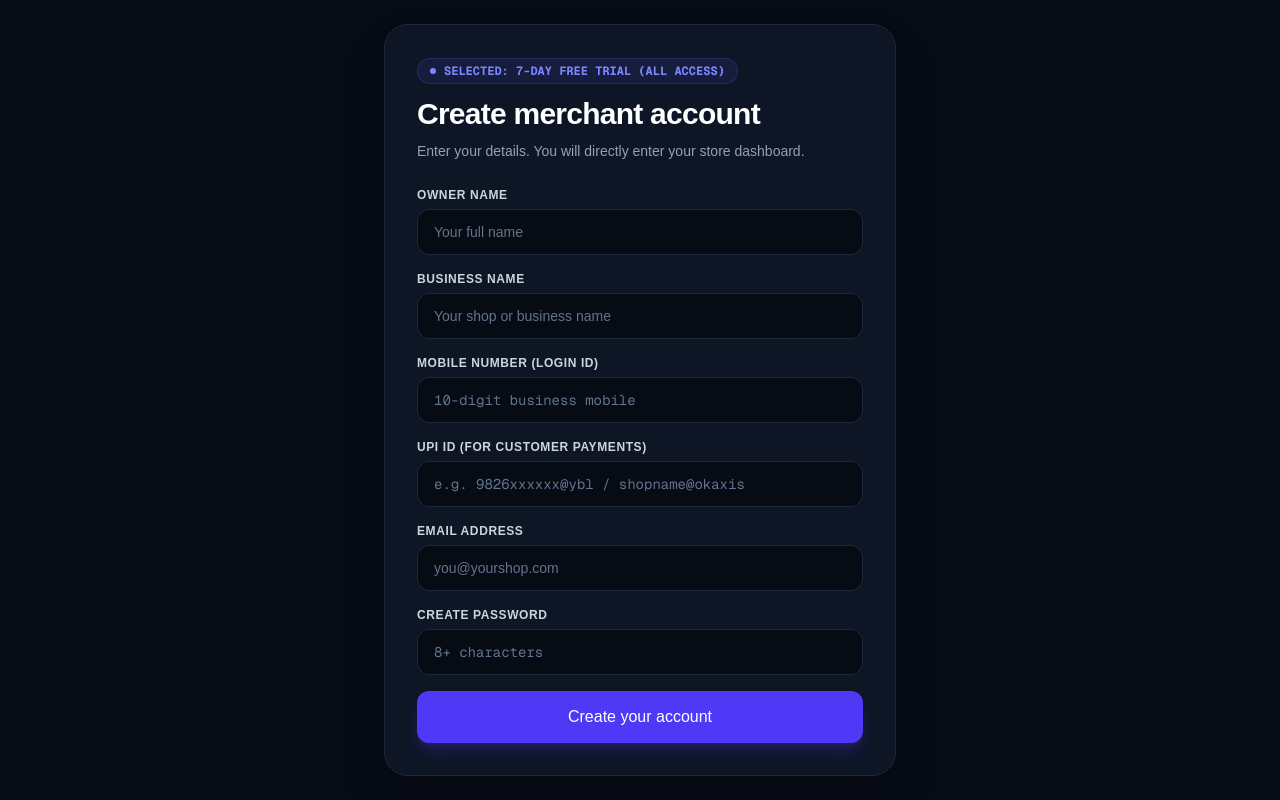
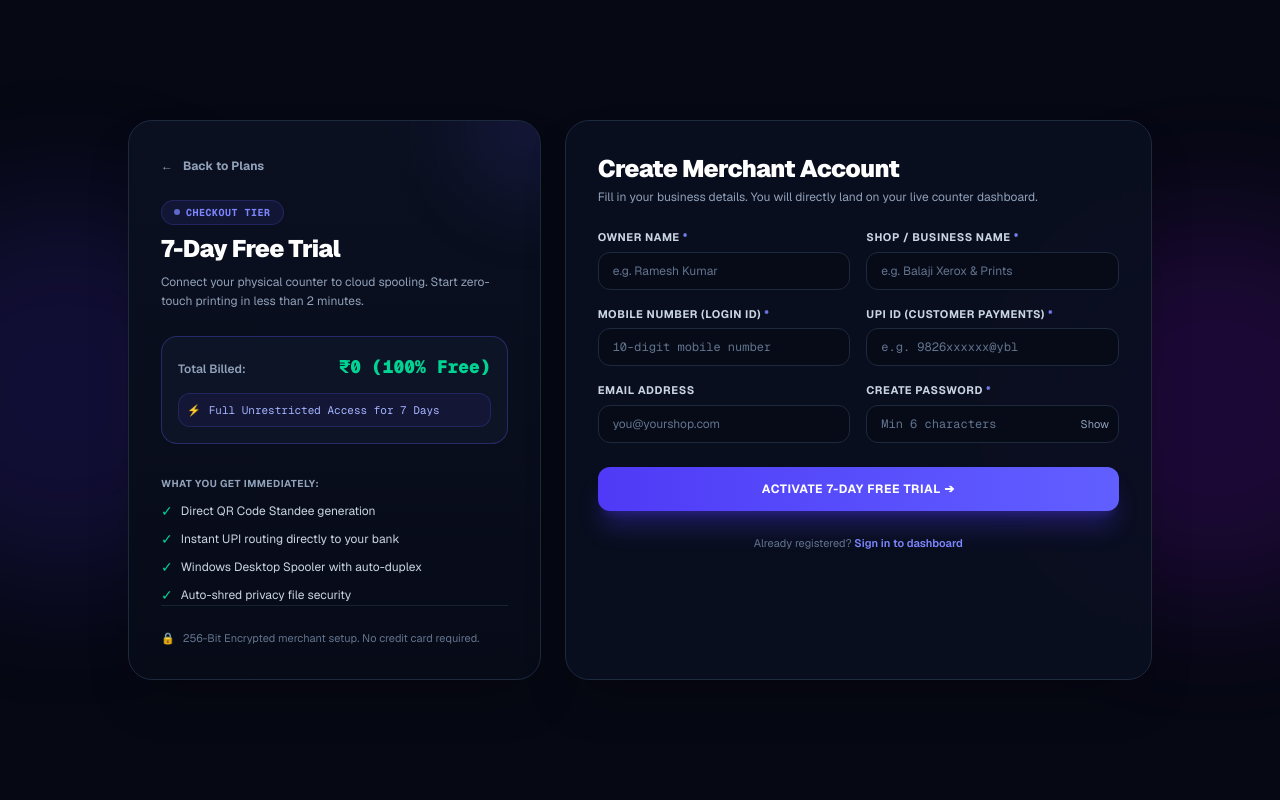
Before and after one commit to Vashu2302/scantoprint, a Next.js app: page /register in a window 1280 px wide. Built offline with nearby package versions, Linux system fonts and the light colour scheme.

Commit message:
ui: modernize registration page with split-view and ambient theme

```diff
--- a/app/register/page.tsx
+++ b/app/register/page.tsx
@@ -2,6 +2,7 @@
 
 import React, { useState, Suspense } from 'react';
 import { useSearchParams } from 'next/navigation';
+import Link from 'next/link';
 
 function RegisterMerchantForm() {
   const searchParams = useSearchParams();
@@ -10,6 +11,7 @@ function RegisterMerchantForm() {
 
   const [loading, setLoading] = useState(false);
   const [errorMessage, setErrorMessage] = useState('');
+  const [showPassword, setShowPassword] = useState(false);
   const [form, setForm] = useState({
     ownerName: '',
     businessName: '',
@@ -49,7 +51,7 @@ function RegisterMerchantForm() {
       if (typeof window !== 'undefined') {
         localStorage.setItem('stp_merchant_token', data.shop.api_key);
         localStorage.setItem('stp_merchant_shop', JSON.stringify(data.shop));
-        // Hard refresh redirect - Login page bilkul bypass hoga
+        // Hard refresh redirect
         window.location.replace(`/dashboard/${data.shop.slug}`);
       }
     } catch (err: any) {
@@ -58,101 +60,203 @@ function RegisterMerchantForm() {
     }
   };
 
-  const planTitle =
-    planParam === 'premium'
-      ? 'Premium Plan (Unlimited Prints)'
-      : planParam === 'standard'
-      ? 'Standard Plan (500 Pages/mo)'
-      : '7-Day Free Trial (All Access)';
+  // Plan Details Configuration
+  const isPremium = planParam === 'premium';
+  const isStandard = planParam === 'standard';
+  const isTrial = !isPremium && !isStandard;
+
+  const planName = isPremium
+    ? 'Premium Plan'
+    : isStandard
+    ? 'Standard Plan'
+    : '7-Day Free Trial';
+
+  const planCost = isPremium
+    ? cycleParam === 'yearly' ? '₹2,199 / yr' : '₹249 / mo'
+    : isStandard
+    ? cycleParam === 'yearly' ? '₹1,499 / yr' : '₹149 / mo'
+    : '₹0 (100% Free)';
+
+  const planQuota = isPremium
+    ? 'Unlimited Pages & Priority Spool'
+    : isStandard
+    ? '500 Pages Quota + Top-Up Support'
+    : 'Full Unrestricted Access for 7 Days';
 
   return (
-    <main className="min-h-screen bg-[#070b14] text-slate-100 flex items-center justify-center p-4">
-      <div className="w-full max-w-lg bg-[#0e1626] border border-slate-800 rounded-3xl p-8 shadow-2xl">
-        <div className="mb-6">
-          <div className="inline-flex items-center gap-2 px-3 py-1 rounded-full bg-indigo-500/10 border border-indigo-500/20 text-indigo-400 text-xs font-mono font-bold uppercase mb-3">
-            <span className="w-1.5 h-1.5 rounded-full bg-indigo-400"></span>
-            <span>Selected: {planTitle}</span>
+    <main className="min-h-screen bg-[#060813] text-slate-100 flex items-center justify-center p-4 sm:p-8 relative overflow-hidden font-sans selection:bg-indigo-500 selection:text-white">
+      {/* Background Ambient Glow Orbs */}
+      <div className="absolute top-1/4 -left-32 w-96 h-96 bg-indigo-600/15 rounded-full blur-3xl pointer-events-none"></div>
+      <div className="absolute bottom-1/4 -right-32 w-96 h-96 bg-purple-600/15 rounded-full blur-3xl pointer-events-none"></div>
+
+      <div className="w-full max-w-5xl grid grid-cols-1 lg:grid-cols-12 gap-6 relative z-10">
+
+        {/* LEFT COLUMN: PLAN SUMMARY & VALUE CARD */}
+        <div className="lg:col-span-5 bg-gradient-to-b from-[#0b1021] to-[#070b18] border border-slate-800 rounded-3xl p-6 sm:p-8 flex flex-col justify-between shadow-2xl relative overflow-hidden">
+          <div className="absolute -top-16 -right-16 w-36 h-36 bg-indigo-500/10 rounded-full blur-2xl"></div>
+
+          <div className="space-y-6">
+            <Link href="/" className="inline-flex items-center gap-2.5 text-xs font-bold text-slate-400 hover:text-white transition-colors">
+              <span>←</span>
+              <span>Back to Plans</span>
+            </Link>
+
+            <div className="space-y-2">
+              <div className="inline-flex items-center gap-1.5 px-3 py-1 rounded-full bg-indigo-500/10 border border-indigo-500/20 text-indigo-400 text-[10px] font-mono font-bold uppercase tracking-wider">
+                <span className="w-1.5 h-1.5 rounded-full bg-indigo-400 animate-pulse"></span>
+                <span>Checkout Tier</span>
               </div>
-          <h1 className="text-2xl sm:text-3xl font-bold text-white tracking-tight">
-            Create merchant account
-          </h1>
-          <p className="text-slate-400 text-sm mt-2 leading-relaxed">
-            Enter your details. You will directly enter your store dashboard.
+              <h2 className="text-2xl font-black text-white tracking-tight">{planName}</h2>
+              <p className="text-xs text-slate-400 leading-relaxed">
+                Connect your physical counter to cloud spooling. Start zero-touch printing in less than 2 minutes.
+              </p>
+            </div>
+
+            {/* Plan Snapshot Card */}
+            <div className="bg-[#0e1628]/90 border border-indigo-500/30 rounded-2xl p-4 space-y-3">
+              <div className="flex justify-between items-baseline">
+                <span className="text-xs font-semibold text-slate-400">Total Billed:</span>
+                <span className="text-lg font-black text-emerald-400 font-mono">{planCost}</span>
+              </div>
+              <div className="text-[11px] text-indigo-300 font-mono bg-indigo-950/40 p-2 rounded-xl border border-indigo-500/20 flex items-center gap-2">
+                <span>⚡</span>
+                <span>{planQuota}</span>
+              </div>
+            </div>
+
+            {/* Perks List */}
+            <div className="space-y-2.5 pt-2">
+              <span className="text-[10px] uppercase font-bold text-slate-400 tracking-wider block">
+                What you get immediately:
+              </span>
+              <ul className="space-y-2 text-xs text-slate-300">
+                <li className="flex items-center gap-2">
+                  <span className="text-emerald-400 text-sm">✓</span>
+                  <span>Direct QR Code Standee generation</span>
+                </li>
+                <li className="flex items-center gap-2">
+                  <span className="text-emerald-400 text-sm">✓</span>
+                  <span>Instant UPI routing directly to your bank</span>
+                </li>
+                <li className="flex items-center gap-2">
+                  <span className="text-emerald-400 text-sm">✓</span>
+                  <span>Windows Desktop Spooler with auto-duplex</span>
+                </li>
+                <li className="flex items-center gap-2">
+                  <span className="text-emerald-400 text-sm">✓</span>
+                  <span>Auto-shred privacy file security</span>
+                </li>
+              </ul>
+            </div>
+          </div>
+
+          <div className="pt-6 border-t border-slate-800/80 text-[11px] text-slate-500 flex items-center gap-2">
+            <span>🔒</span>
+            <span>256-Bit Encrypted merchant setup. No credit card required.</span>
+          </div>
+        </div>
+
+        {/* RIGHT COLUMN: MODERN FORM CARD */}
+        <div className="lg:col-span-7 bg-[#0b1021]/90 backdrop-blur-xl border border-slate-800 rounded-3xl p-6 sm:p-8 shadow-2xl space-y-6">
+          <div>
+            <h1 className="text-2xl font-black text-white tracking-tight">Create Merchant Account</h1>
+            <p className="text-xs text-slate-400 mt-1">
+              Fill in your business details. You will directly land on your live counter dashboard.
             </p>
           </div>
 
           {errorMessage && (
-          <div className="mb-6 p-3.5 bg-rose-500/10 border border-rose-500/30 rounded-xl text-rose-400 text-sm">
-            {errorMessage}
+            <div className="p-3.5 bg-rose-500/10 border border-rose-500/30 rounded-xl text-rose-400 text-xs font-semibold flex items-center gap-2">
+              <span>⚠️</span>
+              <span>{errorMessage}</span>
             </div>
           )}
 
           <form onSubmit={handleSubmit} className="space-y-4">
-          <div>
-            <label className="block text-xs font-semibold uppercase tracking-wider text-slate-300 mb-1.5">
-              Owner name
+            <div className="grid grid-cols-1 sm:grid-cols-2 gap-4">
+              {/* Owner Name */}
+              <div className="space-y-1.5">
+                <label className="block text-[11px] font-bold uppercase tracking-wider text-slate-300">
+                  Owner Name <span className="text-indigo-400">*</span>
                 </label>
+                <div className="relative">
                   <input
                     required
                     name="ownerName"
                     type="text"
-              placeholder="Your full name"
+                    placeholder="e.g. Ramesh Kumar"
                     value={form.ownerName}
                     onChange={handleChange}
-              className="w-full bg-[#070b14] border border-slate-800 rounded-xl px-4 py-3 text-sm text-white placeholder-slate-500 focus:outline-none focus:border-indigo-500"
+                    className="w-full bg-[#070b18] border border-slate-800 focus:border-indigo-500 rounded-xl px-3.5 py-2.5 text-xs text-white placeholder-slate-500 focus:outline-none transition-all"
                   />
                 </div>
+              </div>
 
-          <div>
-            <label className="block text-xs font-semibold uppercase tracking-wider text-slate-300 mb-1.5">
-              Business name
+              {/* Business Name */}
+              <div className="space-y-1.5">
+                <label className="block text-[11px] font-bold uppercase tracking-wider text-slate-300">
+                  Shop / Business Name <span className="text-indigo-400">*</span>
                 </label>
+                <div className="relative">
                   <input
                     required
                     name="businessName"
                     type="text"
-              placeholder="Your shop or business name"
+                    placeholder="e.g. Balaji Xerox & Prints"
                     value={form.businessName}
                     onChange={handleChange}
-              className="w-full bg-[#070b14] border border-slate-800 rounded-xl px-4 py-3 text-sm text-white placeholder-slate-500 focus:outline-none focus:border-indigo-500"
+                    className="w-full bg-[#070b18] border border-slate-800 focus:border-indigo-500 rounded-xl px-3.5 py-2.5 text-xs text-white placeholder-slate-500 focus:outline-none transition-all"
                   />
                 </div>
+              </div>
+            </div>
 
-          <div>
-            <label className="block text-xs font-semibold uppercase tracking-wider text-slate-300 mb-1.5">
-              Mobile number (Login ID)
+            <div className="grid grid-cols-1 sm:grid-cols-2 gap-4">
+              {/* Mobile Number */}
+              <div className="space-y-1.5">
+                <label className="block text-[11px] font-bold uppercase tracking-wider text-slate-300">
+                  Mobile Number (Login ID) <span className="text-indigo-400">*</span>
                 </label>
+                <div className="relative">
                   <input
                     required
                     name="mobile"
                     type="tel"
                     maxLength={10}
-              placeholder="10-digit business mobile"
+                    placeholder="10-digit mobile number"
                     value={form.mobile}
                     onChange={handleChange}
-              className="w-full bg-[#070b14] border border-slate-800 rounded-xl px-4 py-3 text-sm text-white placeholder-slate-500 focus:outline-none focus:border-indigo-500 font-mono"
+                    className="w-full bg-[#070b18] border border-slate-800 focus:border-indigo-500 rounded-xl px-3.5 py-2.5 text-xs text-white placeholder-slate-500 focus:outline-none font-mono transition-all"
                   />
                 </div>
+              </div>
 
-          <div>
-            <label className="block text-xs font-semibold uppercase tracking-wider text-slate-300 mb-1.5">
-              UPI ID (For Customer Payments)
+              {/* UPI ID */}
+              <div className="space-y-1.5">
+                <label className="block text-[11px] font-bold uppercase tracking-wider text-slate-300">
+                  UPI ID (Customer Payments) <span className="text-indigo-400">*</span>
                 </label>
+                <div className="relative">
                   <input
                     required
                     name="upiId"
                     type="text"
-              placeholder="e.g. 9826xxxxxx@ybl / shopname@okaxis"
+                    placeholder="e.g. 9826xxxxxx@ybl"
                     value={form.upiId}
                     onChange={handleChange}
-              className="w-full bg-[#070b14] border border-slate-800 rounded-xl px-4 py-3 text-sm text-white placeholder-slate-500 focus:outline-none focus:border-indigo-500 font-mono"
+                    className="w-full bg-[#070b18] border border-slate-800 focus:border-indigo-500 rounded-xl px-3.5 py-2.5 text-xs text-emerald-400 placeholder-slate-500 focus:outline-none font-mono transition-all"
                   />
                 </div>
+              </div>
+            </div>
 
-          <div>
-            <label className="block text-xs font-semibold uppercase tracking-wider text-slate-300 mb-1.5">
-              Email address
+            <div className="grid grid-cols-1 sm:grid-cols-2 gap-4">
+              {/* Email Address */}
+              <div className="space-y-1.5">
+                <label className="block text-[11px] font-bold uppercase tracking-wider text-slate-300">
+                  Email Address
                 </label>
+                <div className="relative">
                   <input
                     required
                     name="email"
@@ -160,34 +264,66 @@ function RegisterMerchantForm() {
                     placeholder="you@yourshop.com"
                     value={form.email}
                     onChange={handleChange}
-              className="w-full bg-[#070b14] border border-slate-800 rounded-xl px-4 py-3 text-sm text-white placeholder-slate-500 focus:outline-none focus:border-indigo-500"
+                    className="w-full bg-[#070b18] border border-slate-800 focus:border-indigo-500 rounded-xl px-3.5 py-2.5 text-xs text-white placeholder-slate-500 focus:outline-none transition-all"
                   />
                 </div>
+              </div>
 
-          <div>
-            <label className="block text-xs font-semibold uppercase tracking-wider text-slate-300 mb-1.5">
-              Create password
+              {/* Password */}
+              <div className="space-y-1.5">
+                <label className="block text-[11px] font-bold uppercase tracking-wider text-slate-300">
+                  Create Password <span className="text-indigo-400">*</span>
                 </label>
+                <div className="relative">
                   <input
                     required
                     name="password"
-              type="password"
+                    type={showPassword ? 'text' : 'password'}
                     minLength={6}
-              placeholder="8+ characters"
+                    placeholder="Min 6 characters"
                     value={form.password}
                     onChange={handleChange}
-              className="w-full bg-[#070b14] border border-slate-800 rounded-xl px-4 py-3 text-sm text-white placeholder-slate-500 focus:outline-none focus:border-indigo-500 font-mono"
+                    className="w-full bg-[#070b18] border border-slate-800 focus:border-indigo-500 rounded-xl px-3.5 py-2.5 pr-10 text-xs text-white placeholder-slate-500 focus:outline-none font-mono transition-all"
                   />
+                  <button
+                    type="button"
+                    onClick={() => setShowPassword((prev) => !prev)}
+                    className="absolute right-2.5 top-1/2 -translate-y-1/2 text-[11px] text-slate-400 hover:text-slate-200 cursor-pointer select-none"
+                  >
+                    {showPassword ? 'Hide' : 'Show'}
+                  </button>
+                </div>
+              </div>
             </div>
 
+            <div className="pt-2">
               <button
                 type="submit"
                 disabled={loading}
-            className="w-full mt-4 bg-indigo-600 hover:bg-indigo-500 disabled:bg-indigo-800 text-white font-medium py-3.5 rounded-xl transition-all shadow-lg shadow-indigo-600/25 flex items-center justify-center gap-2 cursor-pointer disabled:cursor-not-allowed"
+                className="w-full bg-gradient-to-r from-indigo-600 to-indigo-500 hover:from-indigo-500 hover:to-indigo-400 disabled:from-indigo-900 disabled:to-indigo-900 text-white font-bold text-xs uppercase tracking-wider py-3.5 rounded-xl transition-all shadow-xl shadow-indigo-600/30 flex items-center justify-center gap-2 cursor-pointer disabled:cursor-not-allowed"
               >
-            {loading ? 'Opening Your Dashboard...' : 'Create your account'}
+                {loading ? (
+                  <>
+                    <div className="w-4 h-4 border-2 border-white border-t-transparent rounded-full animate-spin"></div>
+                    <span>Setting Up Counter Dashboard...</span>
+                  </>
+                ) : (
+                  <>
+                    <span>Activate {planName} ➔</span>
+                  </>
+                )}
               </button>
+            </div>
+
+            <p className="text-center text-[11px] text-slate-500 pt-2">
+              Already registered?{' '}
+              <Link href="/login" className="text-indigo-400 hover:underline font-semibold">
+                Sign in to dashboard
+              </Link>
+            </p>
           </form>
+        </div>
+
       </div>
     </main>
   );
```
Lines whose indentation alone changed are shown as unchanged.
